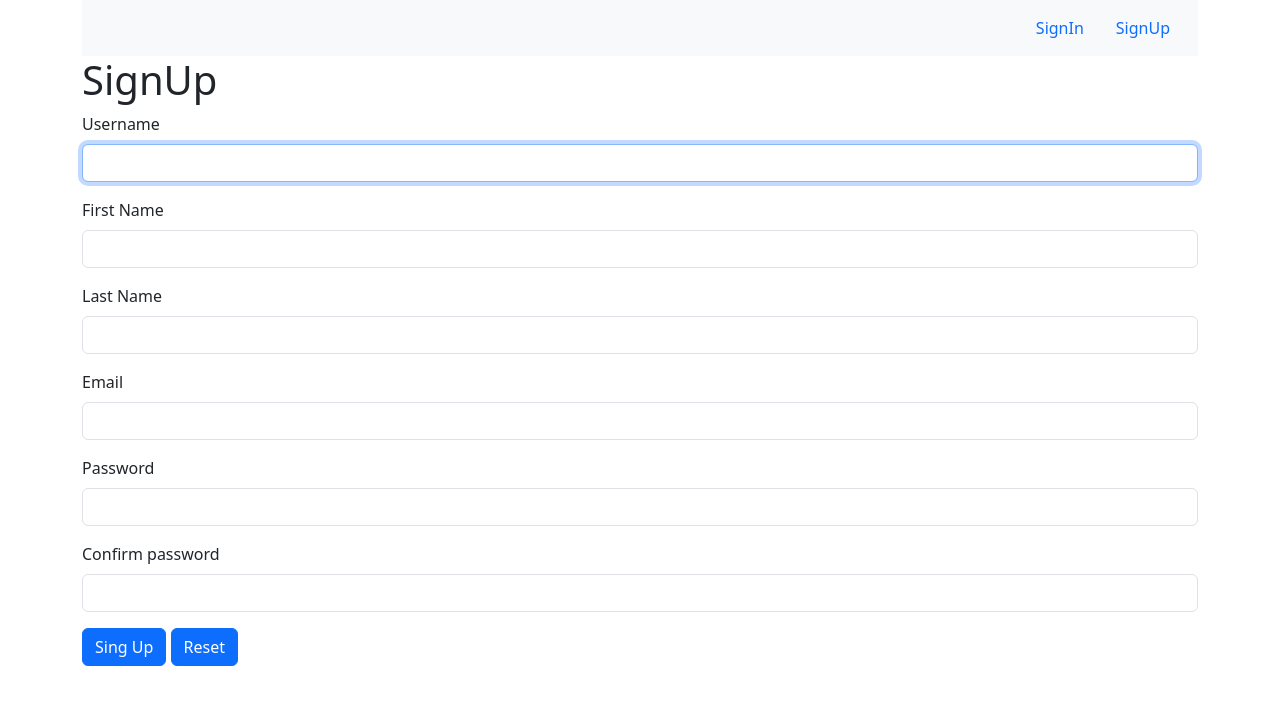
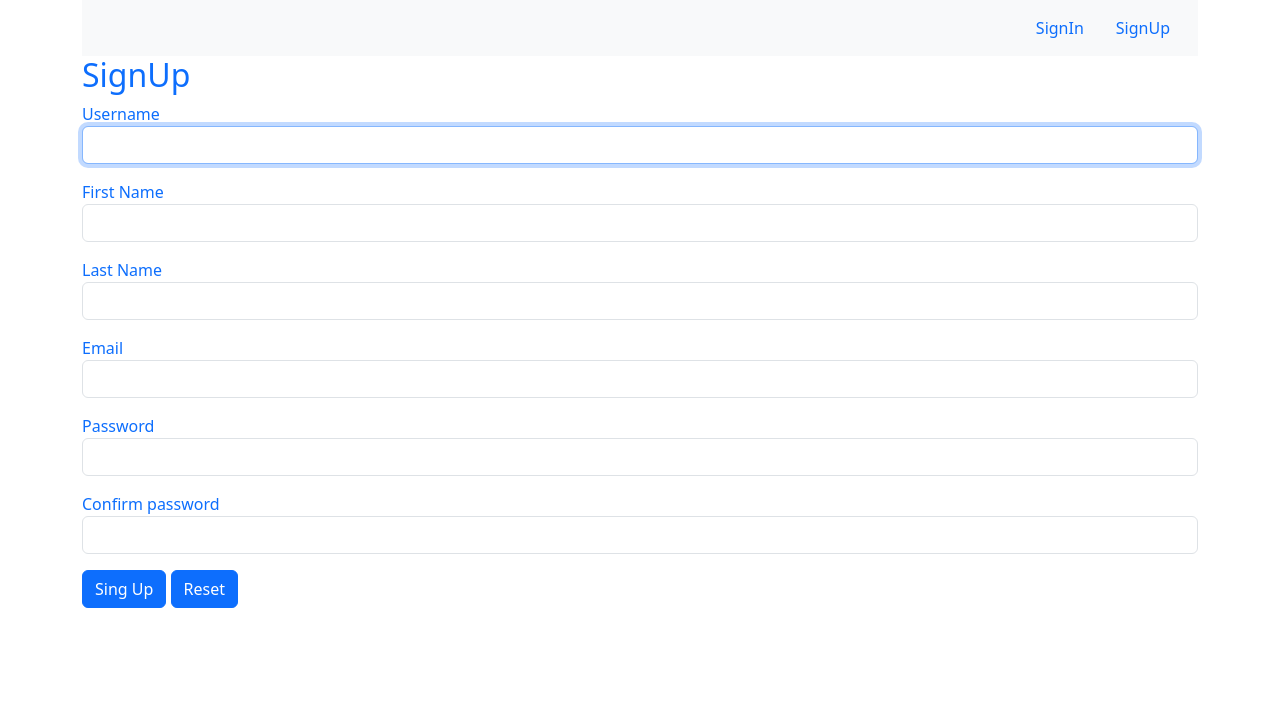
Before and after one commit to Kirienko-Alyona/python_web_hw10, a Django app: page /users/signup/ in a window 1280 px wide. Shown: the top 705 px of the page. Run offline with Django 4.2, Linux system fonts and the light colour scheme.

Commit message:
cute_site

```diff
--- a/hw10/hw10/mysite/users/templates/users/signin.html
+++ b/hw10/hw10/mysite/users/templates/users/signin.html
@@ -1,7 +1,7 @@
 {% extends "app_mysite/base.html" %}
 
 {% block content %}
-<h1>SignIn</h1>
+<h2 class="text-primary">SignIn</h2>
 
 <!-- Виводимо Flash сповіщення-->
 {% if messages %}
@@ -23,14 +23,14 @@
     {% csrf_token %}
     <div class="form-row">
         <div class="mb-3">
-            <label class="form-label">Username</label>
+            <label class="text-primary" class="form-label">Username</label>
             {{form.username}}
         </div>
         <span>{{form.errors.username}}</span>
     </div>
     <div class="form-row">
         <div class="mb-3">
-            <label class="form-label">Password</label>
+            <label class="text-primary" class="form-label">Password</label>
             {{form.password}}
         </div>
         <span>{{form.errors.password}}</span>
--- a/hw10/hw10/mysite/users/templates/users/signup.html
+++ b/hw10/hw10/mysite/users/templates/users/signup.html
@@ -1,47 +1,47 @@
 {% extends "app_mysite/base.html" %}
 
 {% block content %}
-<h1>SignUp</h1>
+<h2 class="text-primary">SignUp</h2>
 <form method="post">
     {% csrf_token %}
     <div class="form-row">
         <div class="mb-3">
-            <label class="form-label">Username</label>
+            <label class="text-primary" class="form-label">Username</label>
             {{form.username}}
         </div>
         <span>{{form.errors.username}}</span>
     </div>
     <div class="form-row">
         <div class="mb-3">
-            <label class="form-label">First Name</label>
+            <label class="text-primary" class="form-label">First Name</label>
             {{form.first_name}}
         </div>
         <span>{{form.errors.first_name}}</span>
     </div>
     <div class="form-row">
         <div class="mb-3">
-            <label class="form-label">Last Name</label>
+            <label class="text-primary" class="form-label">Last Name</label>
             {{form.last_name}}
         </div>
         <span>{{form.errors.last_name}}</span>
     </div>
     <div class="form-row">
         <div class="mb-3">
-            <label class="form-label">Email</label>
+            <label class="text-primary" class="form-label">Email</label>
             {{form.email}}
         </div>
         <span>{{form.errors.email}}</span>
     </div>
     <div class="form-row">
         <div class="mb-3">
-            <label class="form-label">Password</label>
+            <label class="text-primary" class="form-label">Password</label>
             {{form.password1}}
         </div>
         <span>{{form.errors.password1}}</span>
     </div>
     <div class="form-row">
         <div class="mb-3">
-            <label class="form-label">Confirm password</label>
+            <label class="text-primary" class="form-label">Confirm password</label>
             {{form.password2}}
         </div>
         <span>{{form.errors.password2}}</span>
--- a/hw10/hw10/mysite/users/views.py
+++ b/hw10/hw10/mysite/users/views.py
@@ -28,5 +28,4 @@ class RegisterView(View):
             username = form.cleaned_data["username"]
             messages.success(request, f'Вітаю {username}. Ваш аккаунт успішно створено')
             return redirect(to="users:login")
-
         return render(request, self.template_name, {"form": form})
```
